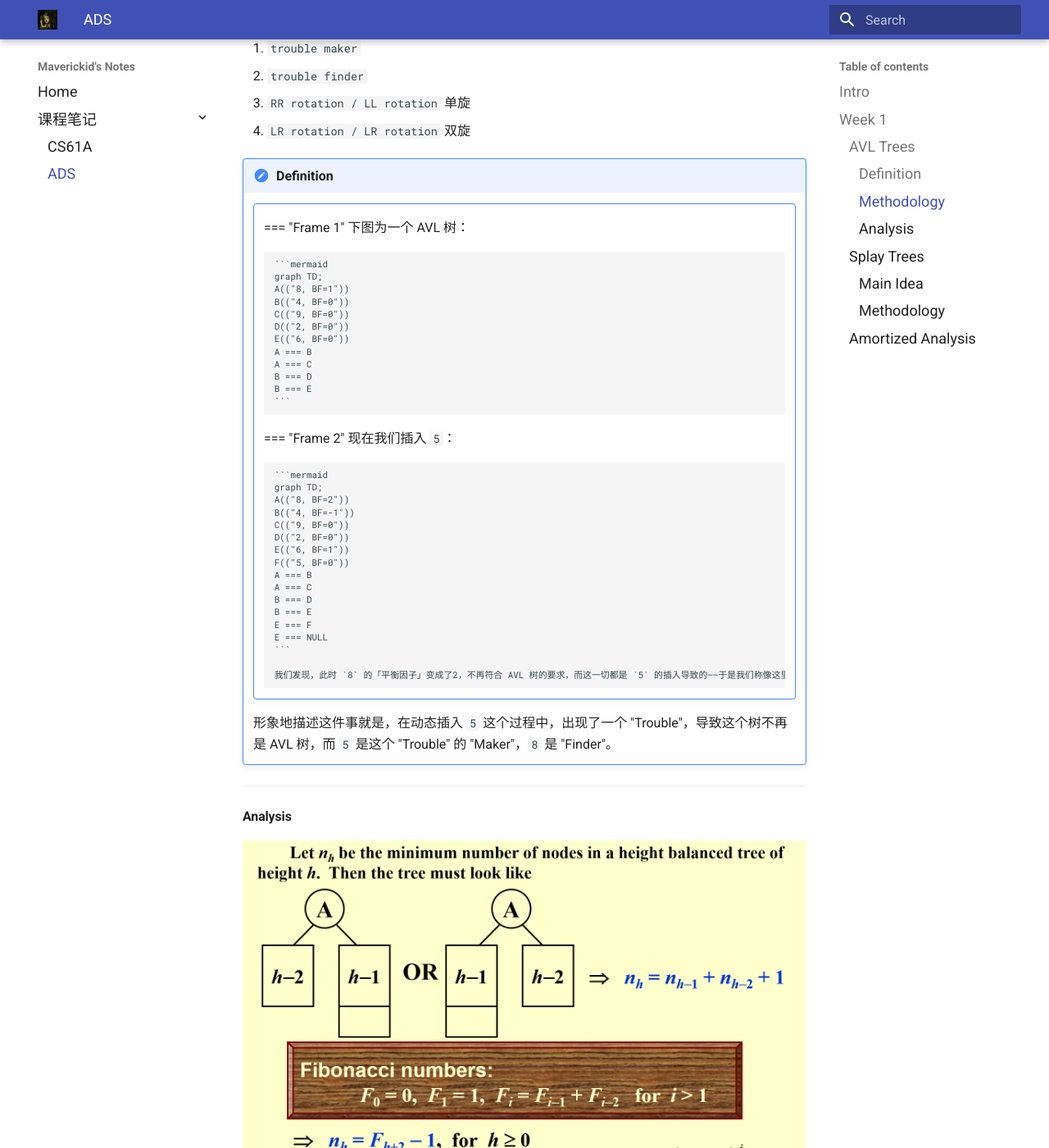
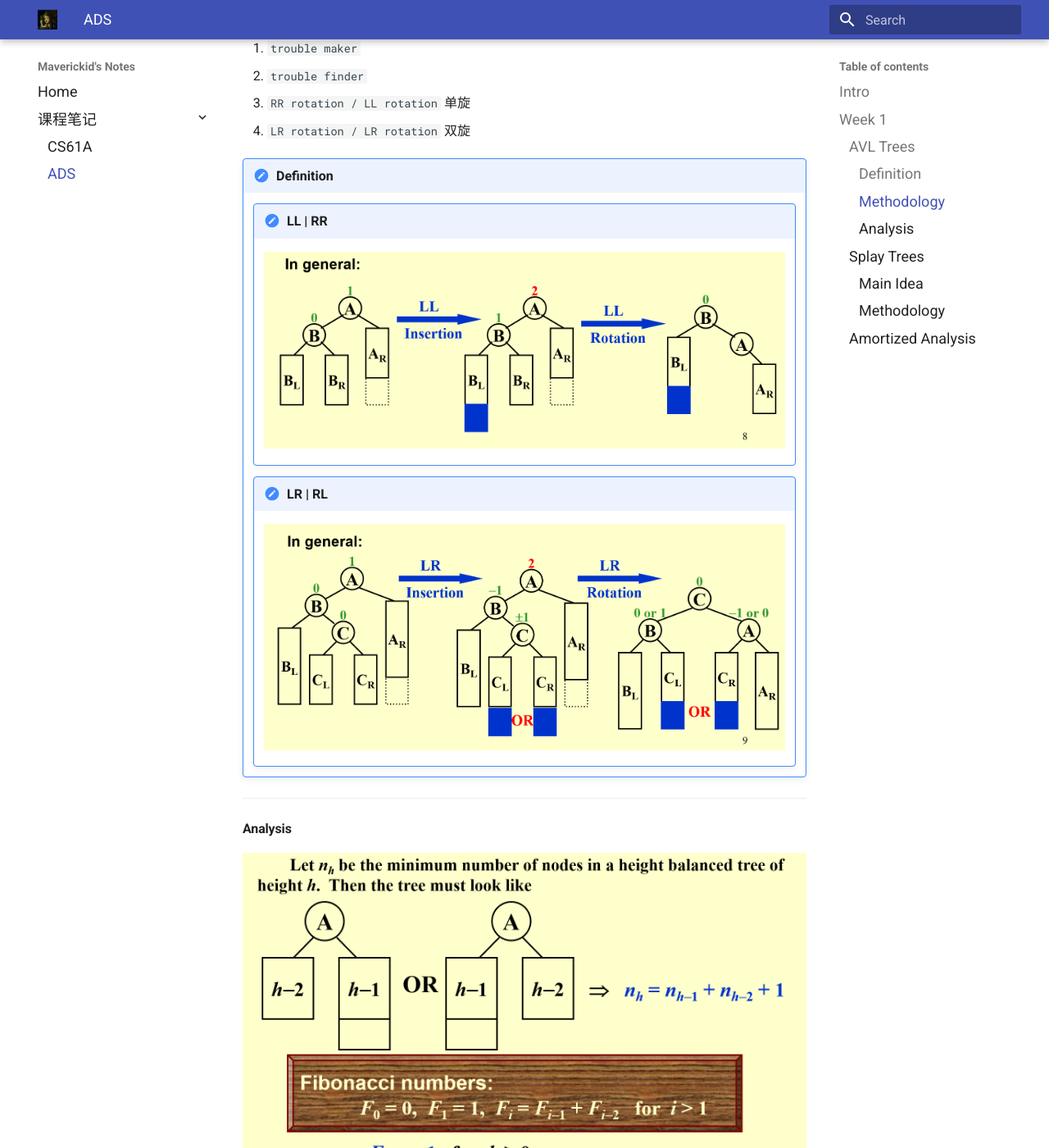
Before and after one commit to aMaverickid/MyCs61a, an MkDocs documentation site: the page built from docs/Courses/ADS/index.md, in a window 1280 px wide and 1400 px high, scrolled down 1557 px. Shown: the whole window at 82% size. Built offline with MkDocs 1.6.1 and Material for MkDocs 9.7.7, drawn with Linux system fonts in a browser that asks for light colours; some web fonts are replaced; some of the changed text lies outside the part shown.

Commit message:
update ADS

````diff
--- a/docs/Courses/ADS/index.md
+++ b/docs/Courses/ADS/index.md
@@ -49,7 +49,12 @@ ADS, 全称为Advanced Data Structure, 浙江大学计科的专业课之一，
 3. `RR rotation / LL rotation` 单旋
 4. `LR rotation / LR rotation` 双旋
 
-!!! definition 例子
+!!! definition 图示
+    !!! note "LL | RR"
+        ![alt text](image-1.png)
+    !!! note "LR | RL"
+        ![alt text](image-2.png)
+<!-- !!! definition 例子
     !!! note ""
         === "Frame 1"
             下图为一个 AVL 树：
@@ -84,11 +89,11 @@ ADS, 全称为Advanced Data Structure, 浙江大学计科的专业课之一，
             B === E
             E === F
             E === NULL
-            ```
-
+            ``` -->
+<!--
             我们发现，此时 `8` 的「平衡因子」变成了2，不再符合 AVL 树的要求，而这一切都是 `5` 的插入导致的——于是我们称像这里的 `8` 一样，由于某个点的插入，其「平衡因子」不再符合要求的点，为 Trouble Finder；而像这里的 `5` 一样，导致 Trouble Finder 出现的点，被称之为 Trouble Maker。
 
-    形象地描述这件事就是，在动态插入 `5` 这个过程中，出现了一个 "Trouble"，导致这个树不再是 AVL 树，而 `5` 是这个 "Trouble" 的 "Maker"，`8` 是 "Finder"。
+    形象地描述这件事就是，在动态插入 `5` 这个过程中，出现了一个 "Trouble"，导致这个树不再是 AVL 树，而 `5` 是这个 "Trouble" 的 "Maker"，`8` 是 "Finder"。 -->
 
 ---
 #### Analysis
@@ -113,5 +118,12 @@ ADS, 全称为Advanced Data Structure, 浙江大学计科的专业课之一，
         - 当情况为 LR / RL 时，进行一次 [LR Rotation 或 RL Rotation](#avl-trees){target="_blank"}，我们称之为 zig-zag；
         - 当情况为 LL / RR 时，进行两次 [Single Rotation](#avl-trees){target="_blank"}，使得 X、P、G 的顺序逆转，像跷跷板一样，我们称之为 zig-zig；
     - 不断对 X 进行 Splay 操作，直到 X 成为根节点；
+
+![alt text](image.png)
+
 ### Amortized Analysis
-> 引入Splay Trees时，介绍了 Amortized Analysis
+> Splay Trees 采用了 Amortized Analysis
+> 对于一个树，我们对其节点进行的操作可能是：**增点、删点、改点、查点**等等，而不同类型的操作开销可能不尽相同。简单的计算其平均值则忽略了这些操作之间互相的影响或者是操作频率的问题，所以我们这里使用**Amortized Analysis**来描述其效率
+
+!!! quote "wiki"
+    [Wiki](https://zh.wikipedia.org/wiki/%E5%B9%B3%E6%91%8A%E5%88%86%E6%9E%90){target = "_blank"}: 在计算机科学中，是用于算法分析中的方法，平摊分析常用于分析数据结构（**动态的数据结构**），在使用平摊分析前须知道数据结构各种操作所可能发生的时间，并计算出最坏情况下的操作情况并加以平均，得到操作的平均耗费时间。平摊分析**只能确保最坏情况性能的每次操作耗费的平均时间**，并不能确认平均情况性能。
````
Also changed, not shown: other parts of docs/Courses/ADS/index.md (+2 -2 lines), docs/Courses/ADS/image-1.png (added), docs/Courses/ADS/image-2.png (added), docs/Courses/ADS/image-3.png (added).
